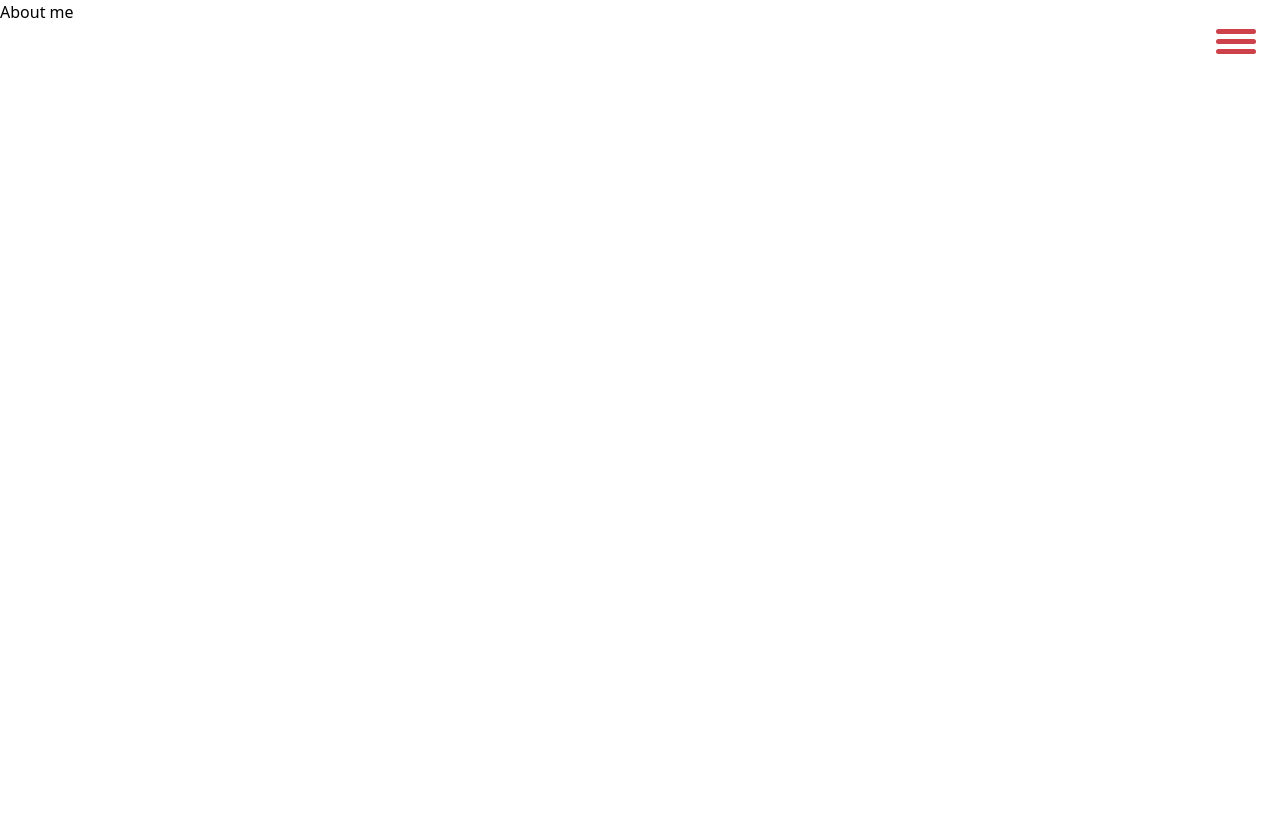
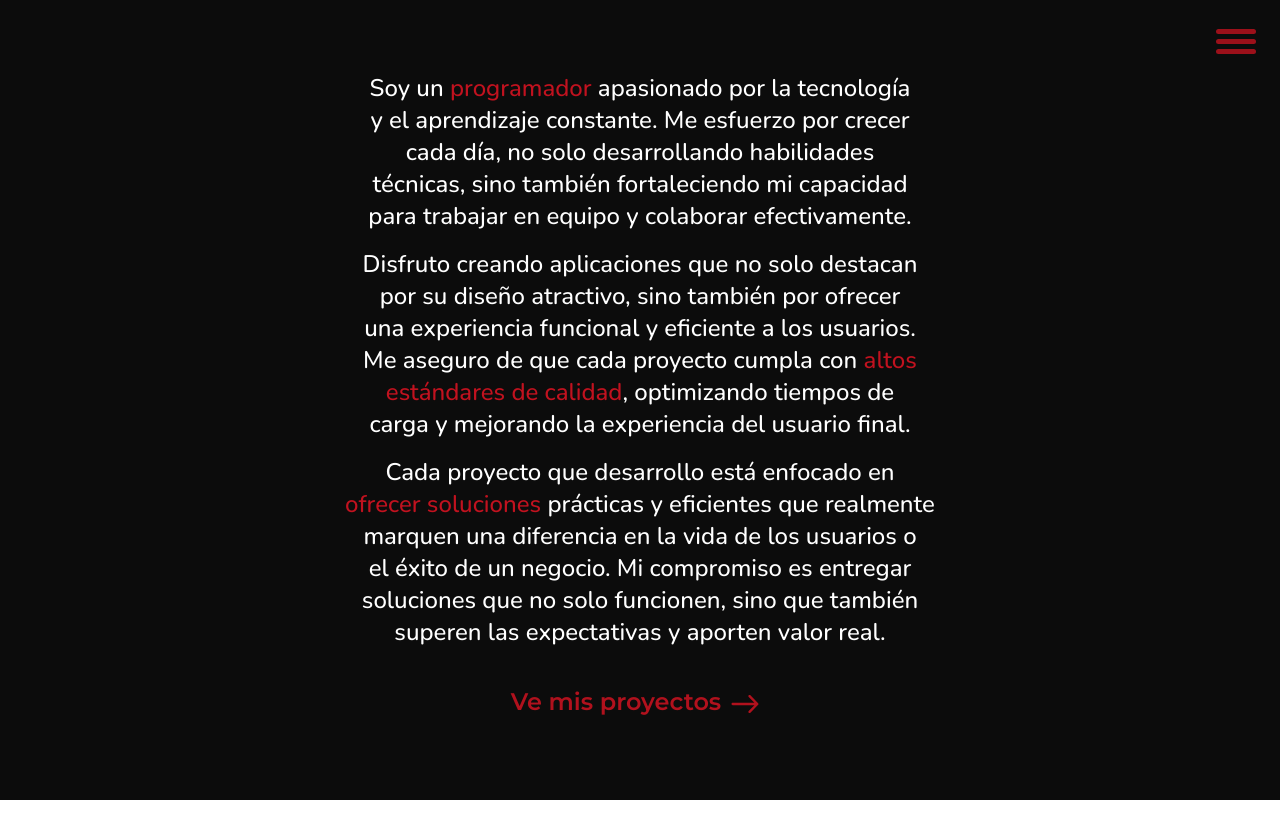
Before and after one commit to MarceloMastroiani/portfolio, a Next.js app: page /about in a window 1280 px wide. Shown: the top 838 px of the page. Before the commit the page ends 800 px from the top, so only its background shows below. Built offline with nearby package versions, Linux system fonts and the light colour scheme.

Commit message:
add page about, new component

```diff
--- a/src/app/about/page.tsx
+++ b/src/app/about/page.tsx
@@ -1,3 +1,13 @@
+import Biografi from "@/components/Biografi/Biografi";
+import FooterContact from "@/components/FooterContact/FooterContact";
+
 export default function AboutMe() {
-  return <div>About me</div>;
+  return (
+    <main className="relative flex flex-col w-full min-h-[100%]">
+      {/* section con texto */}
+      <Biografi />
+      {/* footer-contact */}
+      <FooterContact />
+    </main>
+  );
 }
--- a/src/app/page.tsx
+++ b/src/app/page.tsx
@@ -35,28 +35,25 @@ export default function Home() {
           />
         </div>
         {/* Text about me */}
-        <div className="w-[60vw]">
-          <div className=" mb-8">
+        <div className="w-[60vw] flex flex-col justify-center gap-y-10 text-balance text-center">
+          <div>
             <h1 className={`${montserrat.className} text-4xl text-white`}>
-              <span className="text-[--color-primary]">Marcelo Mastroiani</span>
-              , programador front-end y back-end
+              ¡Hola! Soy{" "}
+              <span className="text-[--color-primary]">Marcelo Mastroiani</span>{" "}
+              un programador full-stack.
             </h1>
           </div>
+
           <p className={`${nunito.className} text-2xl text-white leading-9`}>
-            Apasionado por la tecnología y el aprendizaje constante. Me esfuerzo
-            por mejorar cada día, no solo en habilidades técnicas, sino también
-            en el trabajo en equipo y la colaboración. Disfruto creando
-            aplicaciones que combinan diseño atractivo con funcionalidad
-            eficiente, aportando soluciones innovadoras tanto en el frontend
-            como en el backend. Mi dedicación a la programación y mi entusiasmo
-            por superar desafíos me impulsan a dar siempre lo mejor.
+            Trabajo tanto en front-end como en back-end para crear aplicaciones
+            que combinan diseño atractivo y funcionalidad eficiente.
           </p>
-          <div className="mt-8 ">
+          <div className="animate-pulse">
             <Link
-              href="/#"
-              className={`${nunito.className} text-2xl text-[--color-primary] leading-9 hover:underline`}
+              href="/about"
+              className={`${montserrat.className} text-2xl text-[--color-primary] leading-9 hover:underline`}
             >
-              Ir a works
+              Descubre más sobre mí
               <IoIosArrowRoundForward className="inline text-5xl" />
             </Link>
           </div>
--- /dev/null
+++ b/src/components/Biografi/Biografi.css
@@ -0,0 +1,9 @@
+@import "../../app/globals.css";
+
+.bio-section {
+  @apply flex flex-col items-center justify-center h-screen py-[4em] px-[8em] overflow-hidden bg-[--background-primary] gap-y-8 z-20;
+}
+
+.bio-button {
+  @apply animate-pulse;
+}
--- /dev/null
+++ b/src/components/Biografi/Biografi.tsx
@@ -0,0 +1,53 @@
+import "./Biografi.css";
+import Link from "next/link";
+import { nunito } from "../fonts";
+import { montserrat } from "../fonts";
+import { IoIosArrowRoundForward } from "react-icons/io";
+
+export default function Biografi() {
+  return (
+    <section className=" bio-section">
+      <div
+        className={`${nunito.className} flex flex-col justify-center gap-y-4 text-center text-balance w-[50vw] animate-bioDiv`}
+      >
+        <p className="text-white text-2xl ">
+          Soy un <span className="text-[--color-primary]">programador</span>{" "}
+          apasionado por la tecnología y el aprendizaje constante. Me esfuerzo
+          por crecer cada día, no solo desarrollando habilidades técnicas, sino
+          también fortaleciendo mi capacidad para trabajar en equipo y colaborar
+          efectivamente.
+        </p>
+
+        <p className="text-white text-2xl ">
+          Disfruto creando aplicaciones que no solo destacan por su diseño
+          atractivo, sino también por ofrecer una experiencia funcional y
+          eficiente a los usuarios. Me aseguro de que cada proyecto cumpla con{" "}
+          <span className="text-[--color-primary]">
+            altos estándares de calidad
+          </span>
+          , optimizando tiempos de carga y mejorando la experiencia del usuario
+          final.
+        </p>
+
+        <p className="text-white text-2xl">
+          Cada proyecto que desarrollo está enfocado en{" "}
+          <span className="text-[--color-primary]">ofrecer soluciones</span>{" "}
+          prácticas y eficientes que realmente marquen una diferencia en la vida
+          de los usuarios o el éxito de un negocio. Mi compromiso es entregar
+          soluciones que no solo funcionen, sino que también superen las
+          expectativas y aporten valor real.
+        </p>
+      </div>
+
+      <div className="bio-button">
+        <Link
+          href="/projects"
+          className={`${montserrat.className} text-2xl text-[--color-primary] leading-9 hover:underline`}
+        >
+          Ve mis proyectos
+          <IoIosArrowRoundForward className="inline text-5xl" />
+        </Link>
+      </div>
+    </section>
+  );
+}
--- a/src/components/FooterContact/FooterContact.tsx
+++ b/src/components/FooterContact/FooterContact.tsx
@@ -3,6 +3,7 @@ import Link from "next/link";
 import { FaGithub } from "react-icons/fa";
 import { FaLinkedin } from "react-icons/fa6";
 import { IoNewspaperOutline } from "react-icons/io5";
+// import { Montserrat } from "../fonts";
 
 export default function FooterContact() {
   return (
@@ -23,12 +24,15 @@ export default function FooterContact() {
         >
           <FaLinkedin className="inline" />
         </Link>
-        <Link
-          href="/#"
+        <a
+          //problema con el link
+          href="https://docs.google.com/document/d/e/2PACX-1vSV6IlfPnPIxtFcvYZbGEZRueGvLoXXVwKp9cAA3BrHzR9_7Gr75V751d5N-1ZEnw/pub"
+          target="_blank"
+          rel="noopener noreferrer"
           className="text-white text-4xl opacity-70 hover:opacity-100 hover:scale-125 ease-in-out duration-300"
         >
           <IoNewspaperOutline className="inline" />
-        </Link>
+        </a>
       </div>
     </footer>
   );
--- a/tailwind.config.ts
+++ b/tailwind.config.ts
@@ -13,6 +13,7 @@ const config: Config = {
         fadeIn: "fadeIn 2s ease-out",
         imgDivTransition: "imgDivTransition 1s ease-in-out forwards",
         imgTransition: "imgTransition 1s ease-in-out",
+        bioDiv: "bioDiv 2s ease-in-out",
       },
       keyframes: {
         fadeIn: {
@@ -42,6 +43,16 @@ const config: Config = {
             transform: "translateY(0)",
           },
         },
+        bioDiv: {
+          "0%": {
+            transform: "scale(0.90)",
+            opacity: "0",
+          },
+          "100%": {
+            transform: "scale(1)",
+            opacity: "1",
+          },
+        },
       },
     },
   },
```
